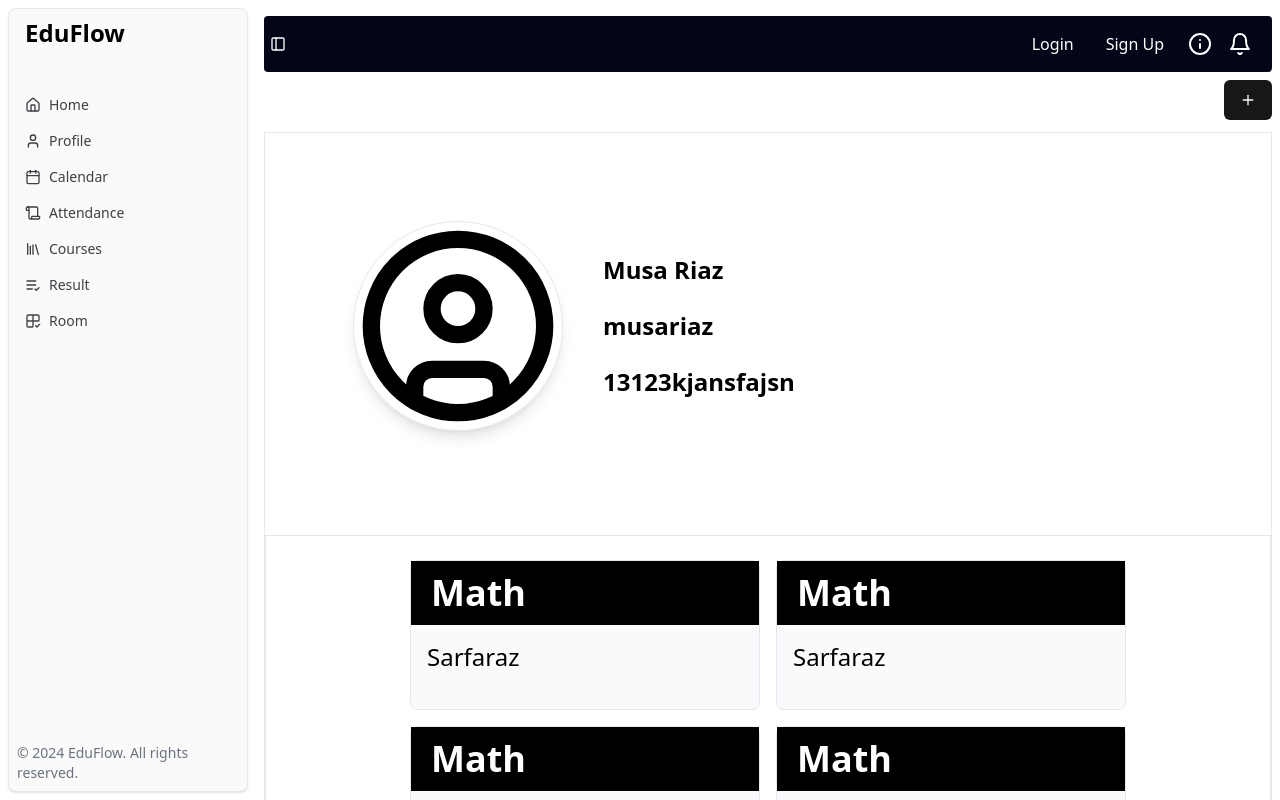
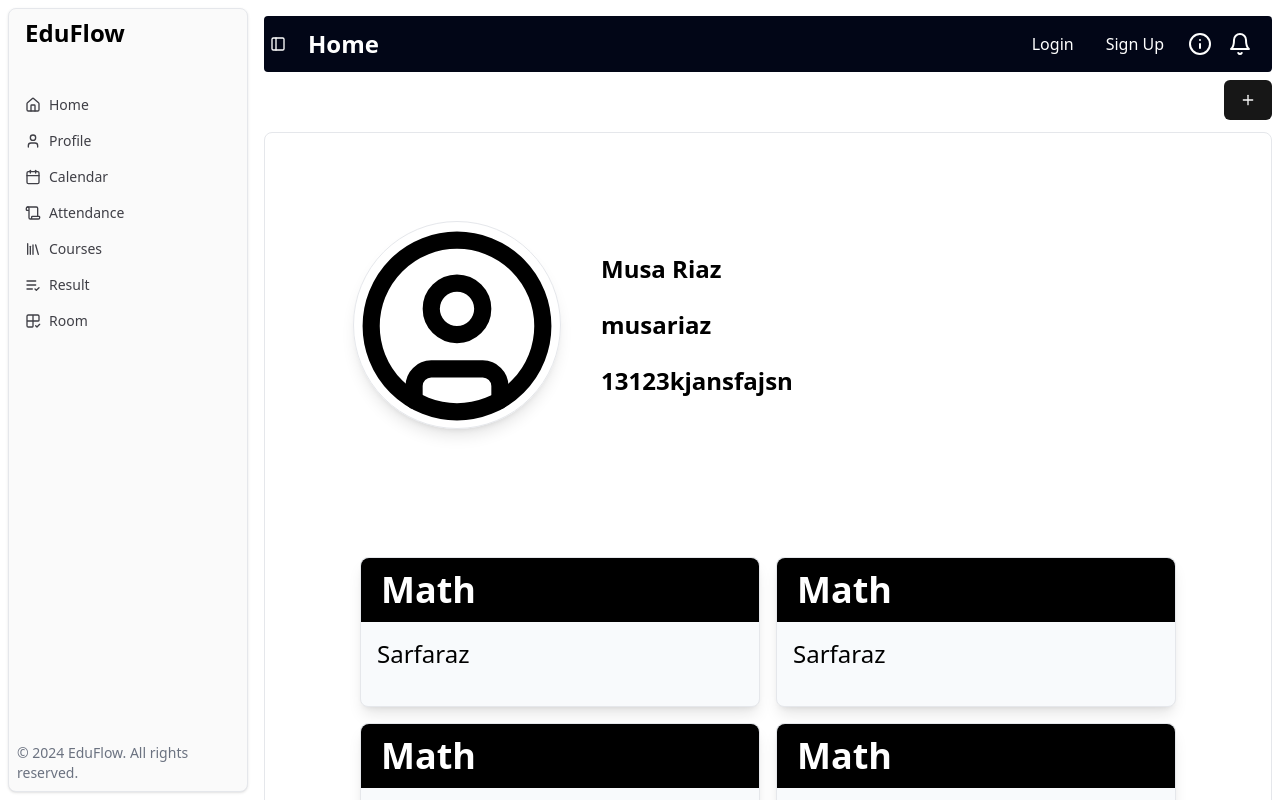
Before and after one commit to Darker98/EduFlow, a React (Vite) app in the folder client/: page / in a window 1280 px wide. Shown: the top 800 px of the page. Built offline with nearby package versions, Linux system fonts and the light colour scheme.

Commit message:
fixed the chart

```diff
--- a/client/src/components/Layout.jsx
+++ b/client/src/components/Layout.jsx
@@ -11,7 +11,7 @@ const Layout = ({ children, pathname }) => {
       <AppSidebar />
 
 
-      <main className="p-2 flex-grow">
+      <main className="p-2 flex-grow ">
         <Navbar pathname={pathname}/>
         {children}
         </main>
--- a/client/src/components/Navbar.jsx
+++ b/client/src/components/Navbar.jsx
@@ -41,23 +41,13 @@ const Navbar = ({ pathname }) => {
   }
   }
 
-  const location = useLocation();
-
   return (
     <div className="bg-slate-950 flex justify-between rounded h-14 items-center my-2  ">
       <div>
-        <div className="flex  items-center  ">
+        <div className="flex gap-4 items-center  ">
           <SidebarTrigger className="text-white" />
           <h1 className="font-bold text-2xl text-white">
-            {location.pathname
-              .split("/")
-              .filter((segment) => segment)
-              .map(
-                (segment) =>
-                  segment.charAt(0).toUpperCase() +
-                  segment.slice(1).toLowerCase()
-              )
-              .join(" ")}
+            {pathname}
           </h1>
         </div>
       </div>
--- a/client/src/components/RoomCards.jsx
+++ b/client/src/components/RoomCards.jsx
@@ -3,9 +3,9 @@ import React from "react";
 const RoomCards = ({ courseName, instructorName }) => {
   return (
     <div>
-      <div className="border border-grey w-[350px] h-[150px] rounded-lg bg-slate-50">
-        <div className="bg-black text-white h-16 flex items-center">
-            <h1 className="text-4xl font-semibold mx-5">{courseName}</h1>
+      <div className="border shadow-lg border-grey w-[400px] h-[150px] rounded-lg bg-slate-50 hover:cursor-pointer hover:shadow-inner">
+        <div className="bg-black rounded-t-lg text-white h-16 flex items-center">
+            <h1 className="text-4xl  font-semibold mx-5">{courseName}</h1>
         </div>
         <div className="p-4 ">
           <p className="text-2xl ">{instructorName}</p>
--- a/client/src/components/ui/chart.jsx
+++ b/client/src/components/ui/chart.jsx
@@ -300,11 +300,11 @@ function getPayloadConfigFromPayload(
 }
 
 export {
+
   ChartContainer,
   ChartTooltip,
   ChartTooltipContent,
   ChartLegend,
   ChartLegendContent,
   ChartStyle,
-
 }
--- a/client/src/pages/HomePage.jsx
+++ b/client/src/pages/HomePage.jsx
@@ -1,7 +1,8 @@
 import React, { Profiler } from "react";
 import Layout from "../components/Layout";
-import HomeCards from "@/components/HomeCards";
-import { CircleUser } from "lucide-react";
+import { CircleUser, Pi } from "lucide-react";
+import { Label } from "@radix-ui/react-label";
+import { Pie, PieChart } from "recharts";
 import { Button } from "@/components/ui/button";
 import {
   Dialog,
@@ -19,11 +20,14 @@ import {
   PopoverTrigger,
 } from "@/components/ui/popover";
 import {
+
   ChartContainer,
-  ChartTooltip,
+  ChartLegend,
+  ChartLegendContent,
   ChartTooltipContent,
-} from "@/components/ui/chart";
-import { Label, Pie, PieChart } from "recharts";
+  ChartTooltip
+} from "@/components/ui/chart"
+
 import { useNavigate } from "react-router-dom";
 import { Plus } from "lucide-react";
 import {
@@ -36,13 +40,15 @@ import Navbar from "@/components/Navbar";
 import { User } from "lucide-react";
 import ProfileCard from "@/components/ProfileCard";
 import RoomCards from "@/components/RoomCards";
+import { Card, CardContent, CardFooter, CardHeader, CardTitle } from "@/components/ui/card";
+import { useSelector } from "react-redux";
 
 const chartData = [
-  { browser: "chrome", visitors: 275, fill: "var(--color-chrome)" },
-  { browser: "safari", visitors: 200, fill: "var(--color-safari)" },
-  { browser: "firefox", visitors: 287, fill: "var(--color-firefox)" },
-  { browser: "edge", visitors: 173, fill: "var(--color-edge)" },
-  { browser: "other", visitors: 190, fill: "var(--color-other)" },
+  { name: "Chrome", visitors: 275 },
+  { name: "Safari", visitors: 200 },
+  { name: "Firefox", visitors: 287 },
+  { name: "Edge", visitors: 173 },
+  { name: "Other", visitors: 190 },
 ];
 
 const chartConfig = {
@@ -72,6 +78,7 @@ const chartConfig = {
 };
 
 const HomePage = () => {
+  const { user_data} = useSelector((state) => state.user)
   const [className, setClassName] = useState("");
   const [roomNumber, setRoomNumber] = useState();
   const [section, setSection] = useState("");
@@ -141,11 +148,15 @@ const HomePage = () => {
               </Tooltip>
             </TooltipProvider>
           </div>
-          <div className="flex gap-4 my-3 flex-wrap border">
-            <div className=" flex p-12 gap-10  text-2xl">
-              <div className=" flex gap-10 hover:cursor-pointer transition p-10">
-                <div className="border rounded-full shadow-lg">
-                  <CircleUser height={"13rem"} width={"13rem"} onClick={()=>navigate('/profile')} />
+          <div className="flex border rounded-lg gap-4 my-3 flex-wrap ">
+            <div className=" flex w-full justify-between p-12 gap-10  text-2xl">
+              <div className=" flex items-center gap-10 hover:cursor-pointer transition p-10">
+                <div className="border flex h-[13rem] w-[13rem] rounded-full shadow-lg">
+                  <CircleUser
+                    height={"13rem"}
+                    width={"13rem"}
+                    onClick={() => navigate("/profile")}
+                  />
                 </div>
                 <div className="flex justify-center flex-col gap-6 font-semibold">
                   <p>Musa Riaz</p>
@@ -153,9 +164,40 @@ const HomePage = () => {
                   <p>13123kjansfajsn</p>
                 </div>
               </div>
+              {user_data?.role === "student" ? (
+                <Card className="border-hidden ">
+                <CardHeader>
+                  <CardTitle className="text-center">Attendance Graph</CardTitle>
+                </CardHeader>
+                <CardContent>
+                <ChartContainer
+                  config={chartConfig}
+                  className="min-h-[300px] w-full "
+                >
+                  <PieChart data={chartData}>
+                    <ChartTooltip cursor={false} content={<ChartTooltipContent hideLabel />}/>
+                    <Pie
+                      data={chartData}
+                      dataKey="visitors"
+                      nameKey="name"
+                      cx="50%"
+                      cy="50%"
+                      label
+                    />
+                  </PieChart>
+                </ChartContainer>
+                </CardContent>
+                <CardFooter className="flex justify-center ">
+                  <div>
+                    Attendance this month
+                  </div>
+                </CardFooter>
+              </Card>
+              ) : null}
+
             </div>
 
-            <div className="flex p-6 border justify-center flex-wrap gap-4">
+            <div className="flex p-6  justify-center flex-wrap gap-4">
               <RoomCards courseName={"Math"} instructorName={"Sarfaraz"} />
               <RoomCards courseName={"Math"} instructorName={"Sarfaraz"} />
               <RoomCards courseName={"Math"} instructorName={"Sarfaraz"} />
```
